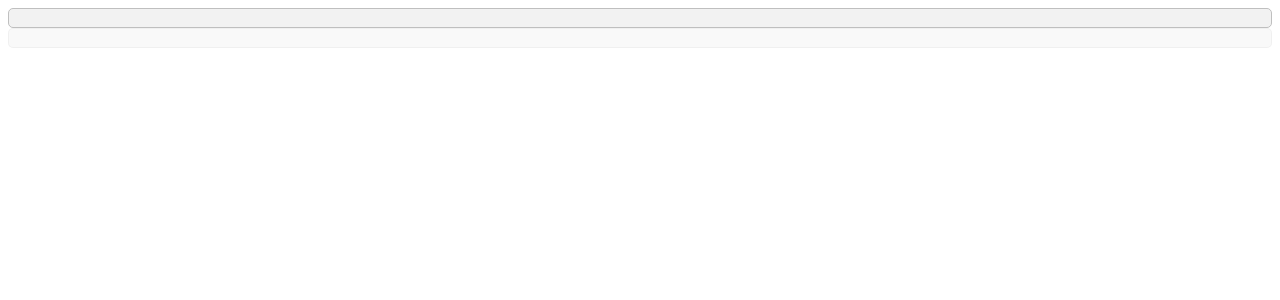
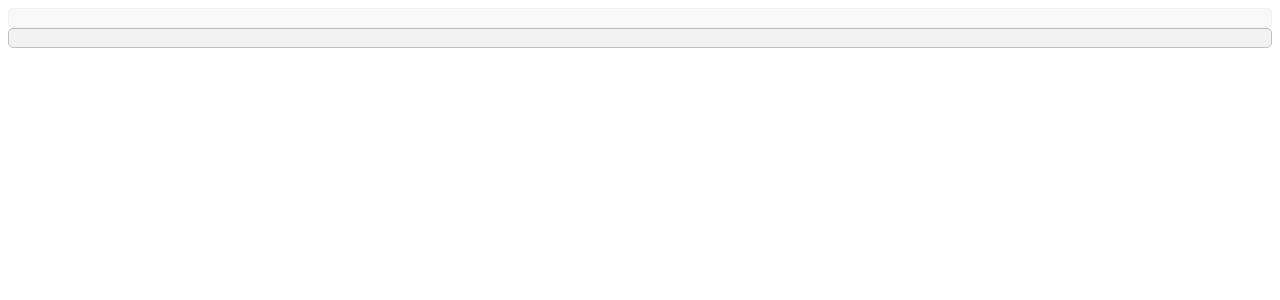
Before and after one commit to Smoren/vue3-hive-ui-kit, a Vue app: page / in a window 1280 px wide. Shown: the top 300 px of the page. Built offline with nearby package versions, Linux system fonts and the light colour scheme.

Commit message:
тест push commit

```diff
--- a/src/App.vue
+++ b/src/App.vue
@@ -3,8 +3,8 @@ import HiveButton from './components/hive-button/hive-button.vue';
 </script>
 
 <template>
+  <hive-button disabled />
   <hive-button />
-  <hive-button disabled />
 </template>
 
 <style scoped></style>
```
